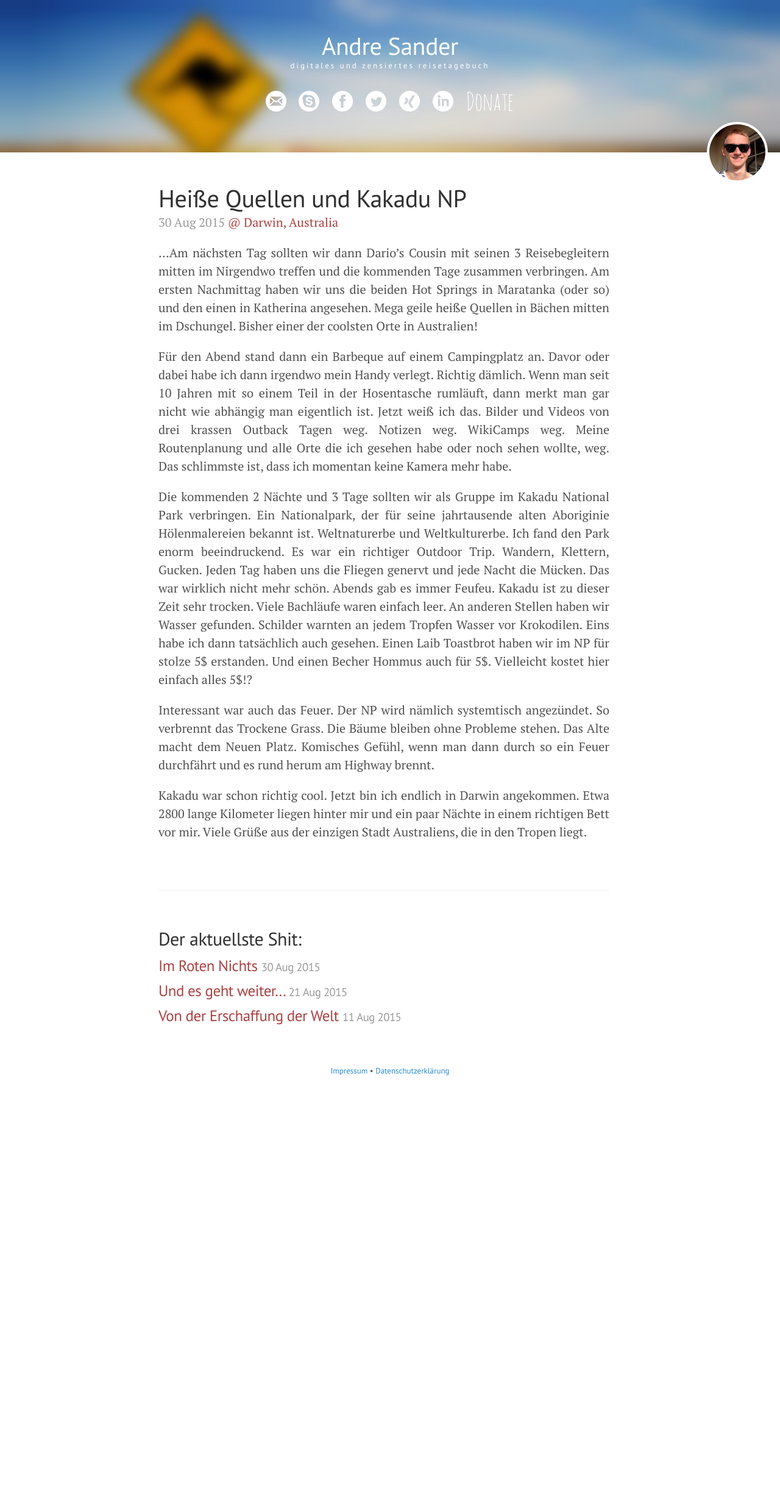
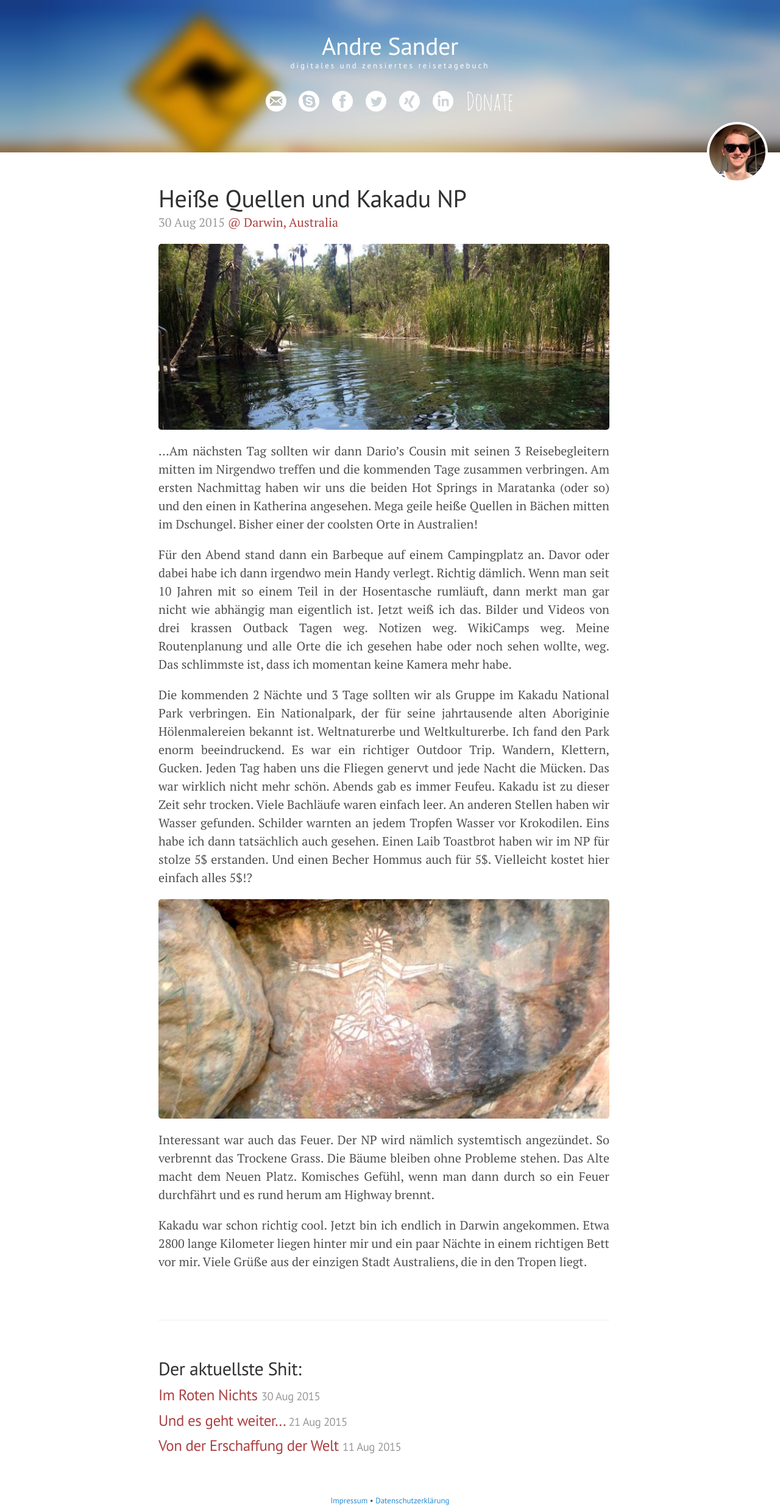
Before and after one commit to Sanderand/Sanderand.github.io, a Jekyll site: the page built from _posts/2015-08-30-outback2.md, in a window 1280 px wide. Shown: the whole page at 61% size. Built offline with Jekyll 4.4.1, drawn with Linux system fonts in a browser that asks for light colours; Markdown is read by kramdown in place of the engine named in the settings; comment, search, counter and statistics services are not loaded; before the commit the page ends 1772 px from its top, so only the background shows below that.

Commit message:
added pics

```diff
--- a/_posts/2015-08-30-outback2.md
+++ b/_posts/2015-08-30-outback2.md
@@ -3,6 +3,8 @@ layout: post
 title: Heiße Quellen und Kakadu NP
 location: Darwin, Australia
 ---
+
+![Hot Springs]({{ site.url }}/public/post_img/hotsprings.jpg)
 
 ...Am nächsten Tag sollten wir dann Dario's Cousin mit seinen 3 Reisebegleitern mitten im Nirgendwo treffen und die kommenden Tage zusammen verbringen. Am ersten Nachmittag haben wir uns die beiden Hot Springs in Maratanka (oder so) und den einen in Katherina angesehen. Mega geile heiße Quellen in Bächen mitten im Dschungel. Bisher einer der coolsten Orte in Australien!
 
@@ -10,6 +12,8 @@ Für den Abend stand dann ein Barbeque auf einem Campingplatz an. Davor oder dab
 
 Die kommenden 2 Nächte und 3 Tage sollten wir als Gruppe im Kakadu National Park verbringen. Ein Nationalpark, der für seine jahrtausende alten Aboriginie Hölenmalereien bekannt ist. Weltnaturerbe und Weltkulturerbe. Ich fand den Park enorm beeindruckend. Es war ein richtiger Outdoor Trip. Wandern, Klettern, Gucken. Jeden Tag haben uns die Fliegen genervt und jede Nacht die Mücken. Das war wirklich nicht mehr schön. Abends gab es immer Feufeu. Kakadu ist zu dieser Zeit sehr trocken. Viele Bachläufe waren einfach leer. An anderen Stellen haben wir Wasser gefunden. Schilder warnten an jedem Tropfen Wasser vor Krokodilen. Eins habe ich dann tatsächlich auch gesehen. Einen Laib Toastbrot haben wir im NP für stolze 5$ erstanden. Und einen Becher Hommus auch für 5$. Vielleicht kostet hier einfach alles 5$!?
 
+![Kakadu]({{ site.url }}/public/post_img/kakadu.jpg)
+
 Interessant war auch das Feuer. Der NP wird nämlich systemtisch angezündet. So verbrennt das Trockene Grass. Die Bäume bleiben ohne Probleme stehen. Das Alte macht dem Neuen Platz. Komisches Gefühl, wenn man dann durch so ein Feuer durchfährt und es rund herum am Highway brennt.
 
 Kakadu war schon richtig cool. Jetzt bin ich endlich in Darwin angekommen. Etwa 2800 lange Kilometer liegen hinter mir und ein paar Nächte in einem richtigen Bett vor mir. Viele Grüße aus der einzigen Stadt Australiens, die in den Tropen liegt.
```
Also changed, not shown: _posts/2015-08-30-outback1.md (+4 -0 lines), public/post_img/hotsprings.jpg (added), public/post_img/kakadu.jpg (added), public/post_img/outback.jpg (added), public/post_img/outback2.jpg (added).
